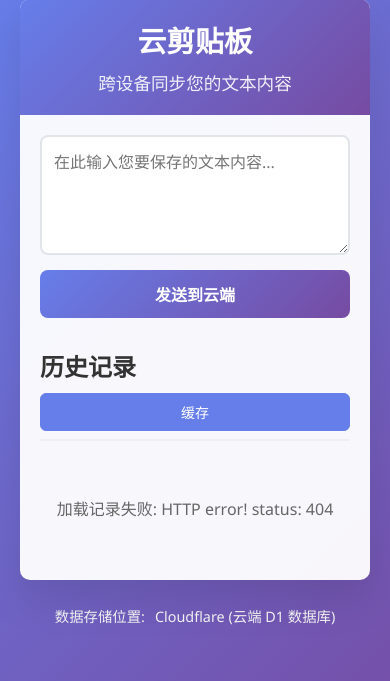
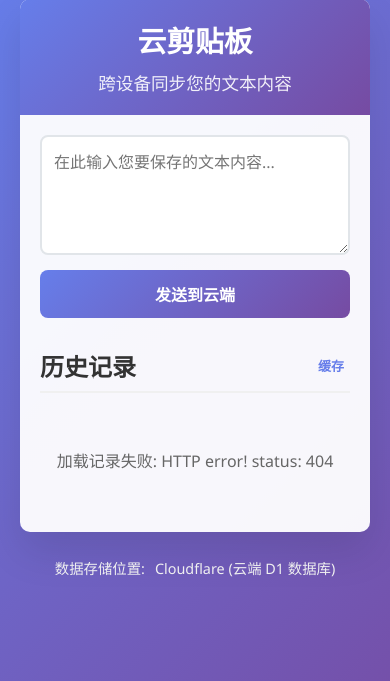
Before and after one commit to lukechern/CloudClipboard, a PHP site: page /cloudflare-pages-upgrade/public/index.html in a window 390 px wide. Shown: the part 31-712 px from the top of the page. Run offline with PHP 8.4, Linux system fonts and the light colour scheme.

Commit message:
feat/ui: 优化存档功能和界面布局
- 修改存档和移出存档的提示信息
- 优化记录列表的布局，使用 flexbox 替代绝对定位
- 更新标签页样式，使其更加简洁
- 改进存档按钮样式，增加响应式设计
- 更新相关功能的中文提示和描述

```diff
--- a/cloudflare-pages-upgrade/functions/api/records.js
+++ b/cloudflare-pages-upgrade/functions/api/records.js
@@ -225,7 +225,7 @@ export async function onRequestPut(context) {
         if (result.success) {
             return new Response(JSON.stringify({
                 success: true,
-                message: archived === '1' ? '已添加到存档' : '已从存档移除'
+                message: archived === '1' ? '已移入存档' : '已移出存档'
             }), {
                 headers: { 'Content-Type': 'application/json' }
             });
--- a/cloudflare-pages-upgrade/public/css/records.css
+++ b/cloudflare-pages-upgrade/public/css/records.css
@@ -81,23 +81,22 @@
     font-size: 0.8rem;
     color: #666;
     margin-top: 8px;
-    white-space: nowrap;
     position: relative;
-    padding-right: 60px; /* 为展开/收起按钮预留空间 */
+    display: flex;
+    align-items: center;
+    flex-wrap: wrap;
+    gap: 8px;
 }
 
 .record-meta .expand-btn {
-    position: absolute;
-    right: 0;
-    top: 50%;
-    transform: translateY(-50%);
     background: none;
     color: #667eea;
     border: none;
-    padding: 0 5px;
+    padding: 2px 6px;
     cursor: pointer;
     font-weight: bold;
     font-size: 0.8rem;
+    margin-left: auto;
 }
 
 .record-actions {
@@ -153,29 +152,28 @@
 
 .tab-container {
     display: flex;
-    gap: 8px;
+    gap: 16px;
+    flex-shrink: 0;
 }
 
 .tab-btn {
-    background: #f8f9fa;
-    border: 1px solid #dee2e6;
-    border-radius: 6px;
-    padding: 8px 16px;
+    background: none;
+    border: none;
+    padding: 4px 8px;
     cursor: pointer;
     transition: all 0.3s;
     font-size: 14px;
-    color: #6c757d;
+    color: #333;
+    font-weight: normal;
 }
 
 .tab-btn:hover {
-    background: #e9ecef;
-    color: #495057;
+    color: #667eea;
 }
 
 .tab-btn.active {
-    background: #667eea;
-    border-color: #667eea;
-    color: white;
+    color: #667eea;
+    font-weight: bold;
 }
 
 /* 存档按钮样式 */
@@ -183,13 +181,12 @@
     background: none;
     border: none;
     cursor: pointer;
-    padding: 4px;
-    margin-left: 8px;
+    padding: 4px 6px;
     border-radius: 4px;
     transition: all 0.3s;
     display: inline-flex;
     align-items: center;
-    justify-content: center;
+    gap: 4px;
 }
 
 .archive-btn:hover {
@@ -199,27 +196,40 @@
 .archive-btn .archive-icon {
     color: #ffc107;
     transition: all 0.3s;
+    flex-shrink: 0;
 }
 
 .archive-btn:hover .archive-icon {
     transform: scale(1.1);
 }
 
+.archive-btn .archive-text {
+    font-size: 12px;
+    color: #666;
+    white-space: nowrap;
+}
+
 /* 响应式设计 */
 @media (max-width: 768px) {
     .records-header {
-        flex-direction: column;
-        align-items: flex-start;
-        gap: 10px;
+        /* 保持水平布局，不换行 */
+        flex-wrap: nowrap;
+    }
+
+    .records-header h2 {
+        /* 标题可以压缩 */
+        flex-shrink: 1;
+        min-width: 0;
     }
 
     .tab-container {
-        width: 100%;
-        justify-content: center;
+        /* tab容器不压缩，保持在右侧 */
+        flex-shrink: 0;
+        gap: 12px;
     }
 
     .tab-btn {
-        flex: 1;
-        text-align: center;
+        font-size: 13px;
+        padding: 3px 6px;
     }
 }
--- a/cloudflare-pages-upgrade/public/js/content.js
+++ b/cloudflare-pages-upgrade/public/js/content.js
@@ -75,7 +75,8 @@ function loadRecords(filter = 'cache') {
                         const hasArchivedField = record.hasOwnProperty('archived');
                         const isArchived = hasArchivedField && record.archived === 1;
                         const starIcon = isArchived ? 'star-filled.svg' : 'star-outline.svg';
-                        const starTitle = isArchived ? '取消存档' : '添加到存档';
+                        const starTitle = isArchived ? '移出存档' : '移入存档';
+                        const starText = isArchived ? '移出存档' : '移入存档';
 
                         recordsHTML += '<li class="record-item">' +
                             '<input type="checkbox" class="record-checkbox" data-id="' + record.id + '" style="display: none;">' +
@@ -89,6 +90,7 @@ function loadRecords(filter = 'cache') {
                                 (hasArchivedField ?
                                     '<button class="archive-btn" onclick="toggleArchive(' + record.id + ', ' + (isArchived ? 'false' : 'true') + ')" title="' + starTitle + '">' +
                                     '<img src="img/' + starIcon + '" class="icon archive-icon" width="16" height="16">' +
+                                    '<span class="archive-text">' + starText + '</span>' +
                                     '</button>' : '') +
                                 (isLongContent ? '<button class="expand-btn" onclick="toggleContent(' + record.id + ')">' + buttonText + '</button>' : '') +
                                 '</div>' +
```
